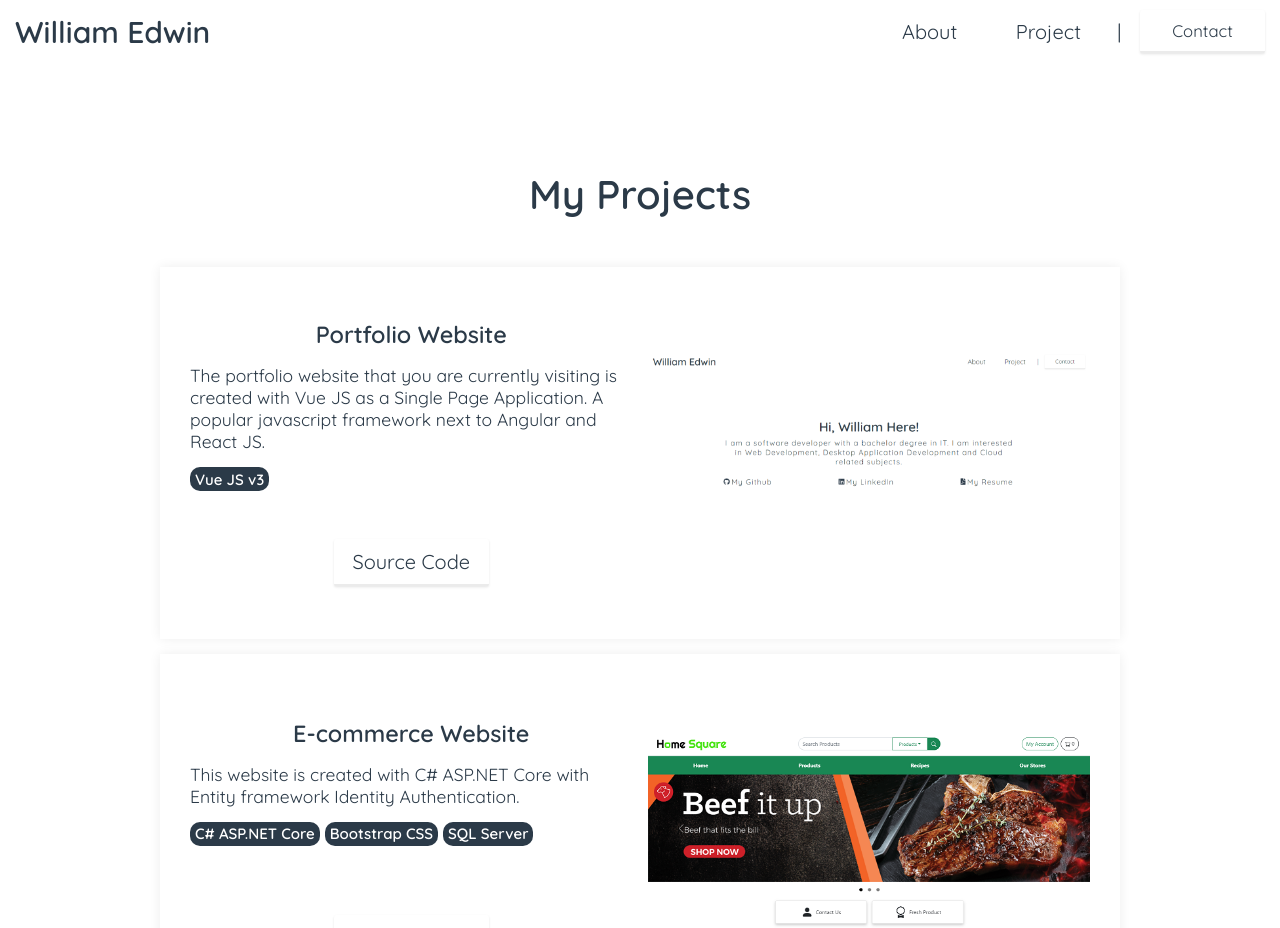
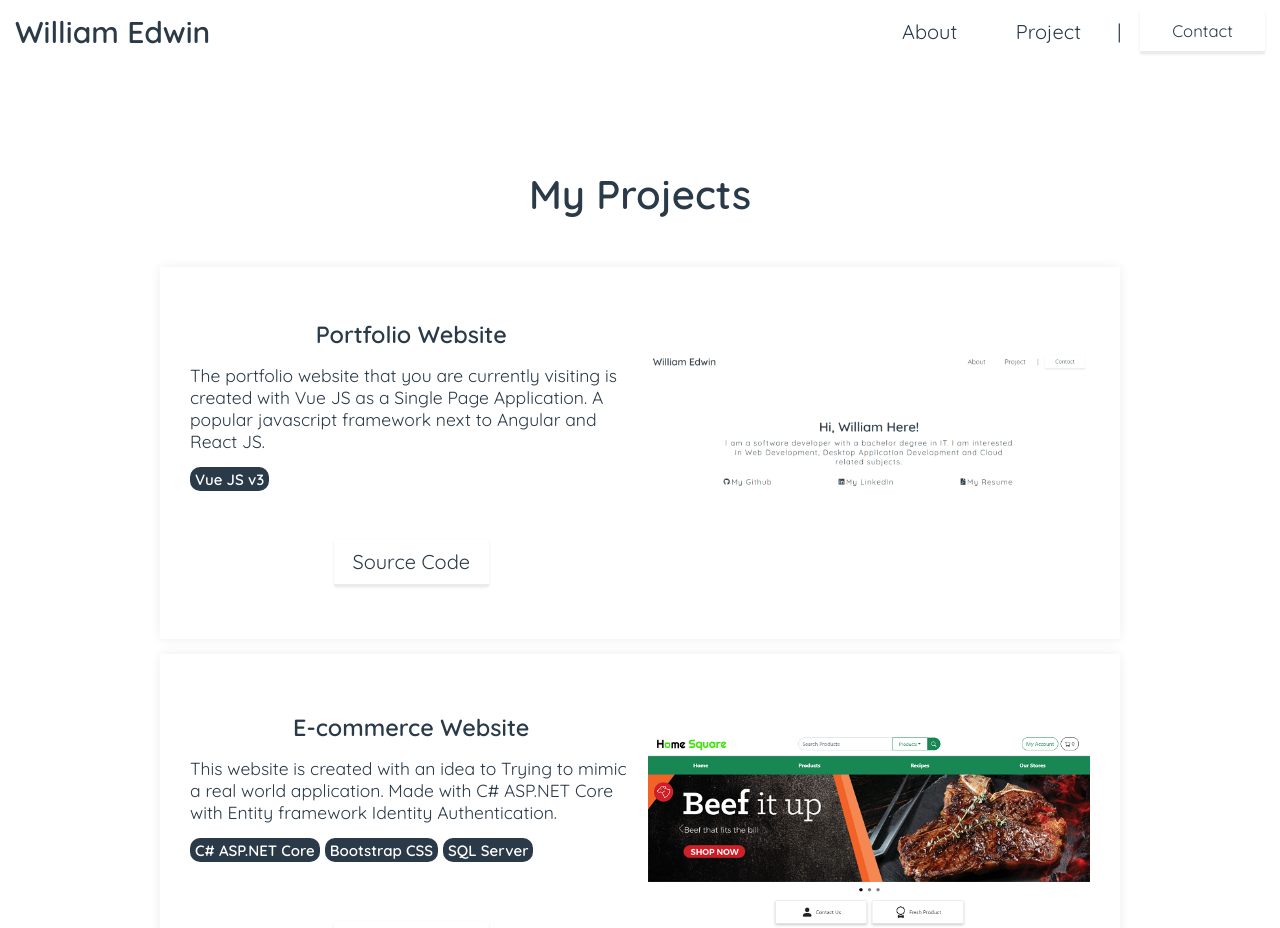
Before and after one commit to Wavergg/portfolio-vue3, a Vue app in the folder portfolio-v3/: page /Project in a window 1280 px wide. Shown: the top 928 px of the page. Built offline with nearby package versions, Linux system fonts and the light colour scheme.

Commit message:
update resume

```diff
--- a/portfolio-v3/src/views/Project.vue
+++ b/portfolio-v3/src/views/Project.vue
@@ -56,7 +56,7 @@ export default {
         {
           id: 2,
           title: "E-commerce Website",
-          description: `This website is created with C# ASP.NET Core with Entity framework Identity Authentication.`,
+          description: `This website is created with an idea to Trying to mimic a real world application. Made with C# ASP.NET Core with Entity framework Identity Authentication. `,
           tags: [
             "C# ASP.NET Core",
             "Bootstrap CSS",
```
Also changed, not shown: 2 other files (tests, documents, lock files or other folders).
